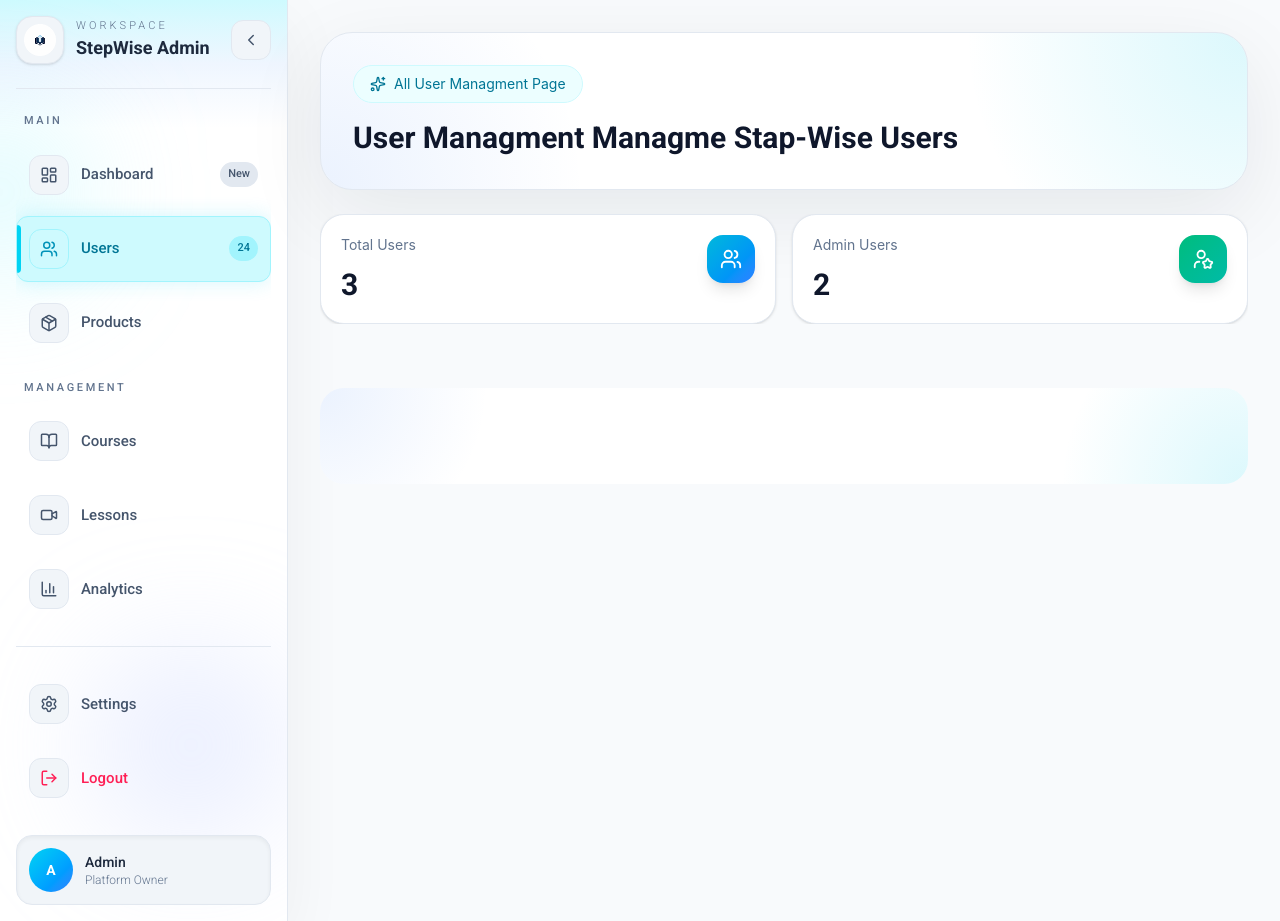
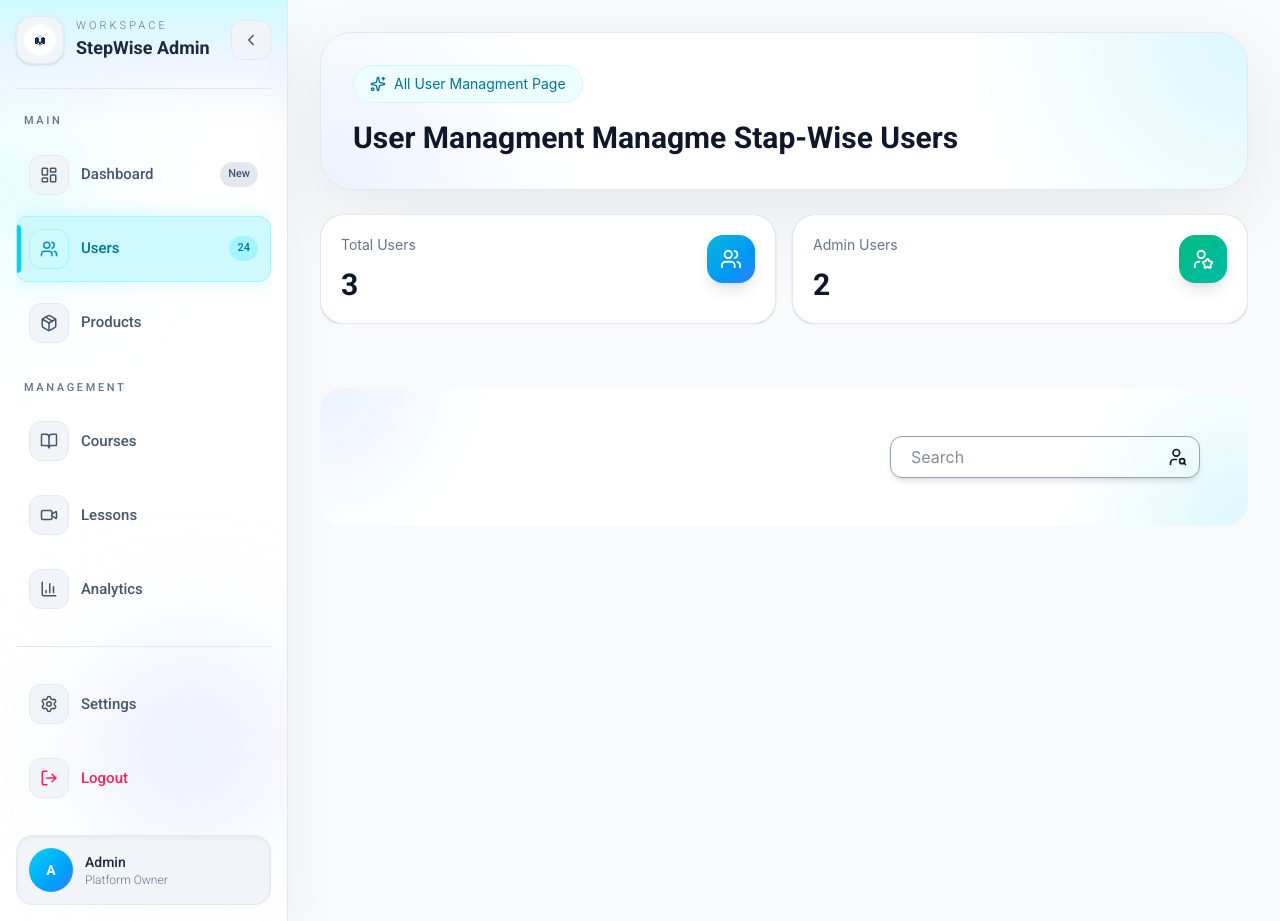
Before and after one commit to Step-Wise-Roadmaps/Step-Wise, a React (Vite) app in the folder Frontend/: page /admin-dashboard/users in a window 1280 px wide. Built offline with nearby package versions, Linux system fonts and the light colour scheme; no server answers; sample sign-in values are in the browser's storage.

Commit message:
feat: create search input & style

```diff
--- a/Frontend/src/page/UsersPage.jsx
+++ b/Frontend/src/page/UsersPage.jsx
@@ -12,6 +12,7 @@ import {
     Sparkles,
     Users,
     UserStar,
+    UserSearch,
 } from 'lucide-react'
 
 function UsersHeader() {
@@ -92,8 +93,15 @@ function UsersTable() {
     return(
         <>
             <div className='mx-auto flex w-full max-w-7xl flex-col gap-6 p-4 pt-20 md:p-6 md:pt-6 lg:p-8'>
-                <div className='overflow-hidden w-full max-w-7xl bg-white relative rounded-3xl p-6 md:p-10 lg:p-12'>
+                <div className='overflow-hidden w-full max-w-7xl bg-white relative rounded-3xl p-8 md:p-10 lg:p-12'>
                     <div className='absolute inset-0 bg-[radial-gradient(circle_at_bottom_right,_rgba(34,211,238,0.16),_transparent_20%),radial-gradient(circle_at_top_left,_rgba(59,130,246,0.10),_transparent_18%)]' />
+
+                    <div className='flex items-center justify-end'>
+                        <div className='relative flex items-center'>
+                            <input type="text" placeholder='Search' className='p-2 px-10 border border-slate-400 rounded-xl shadow-md outline-hidden pl-5' />
+                            <label className='absolute right-3 cursor-pointer'><UserSearch size={20} /></label>
+                        </div>
+                    </div>
                 </div>
             </div>
         </>
```
